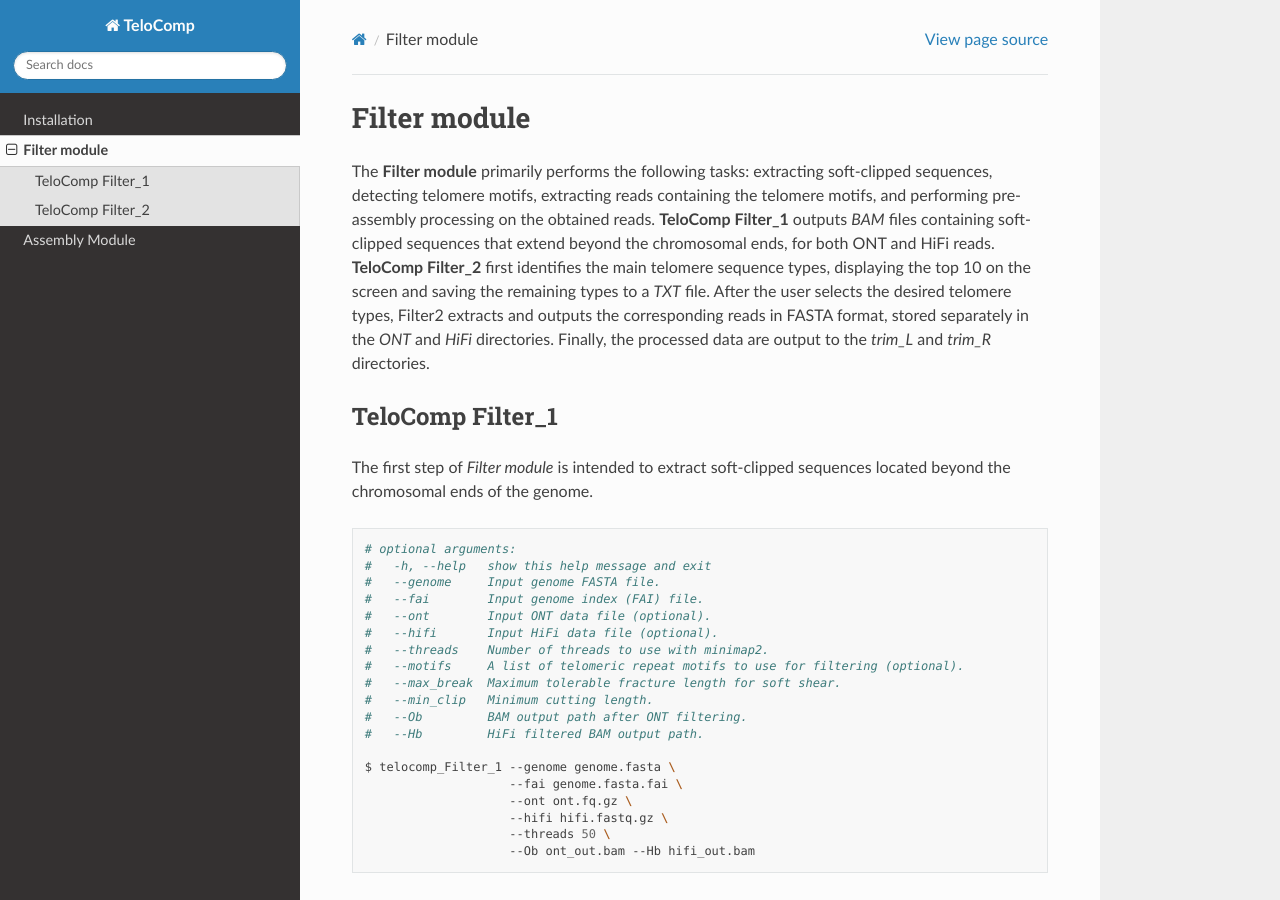
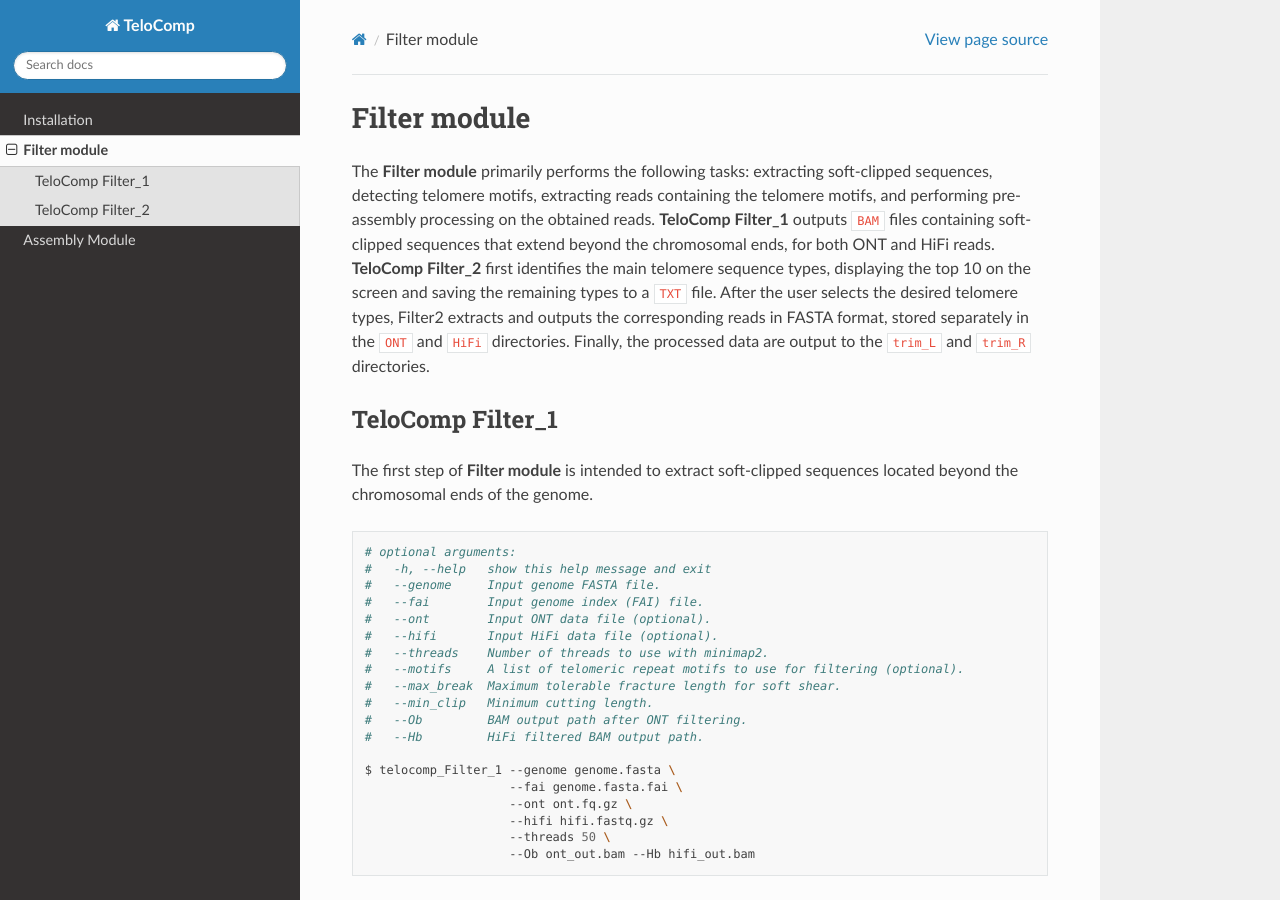
Before and after one commit to lxie-0709/TeloComp, a Sphinx documentation site: the page built from docs/content/Filter_module.rst, in a window 1280 px wide and 900 px high. Built offline with Sphinx 7.4.7 and the Read the Docs theme 3.1.0, drawn with Linux system fonts in a browser that asks for light colours.

```diff
--- a/docs/content/Filter_module.rst
+++ b/docs/content/Filter_module.rst
@@ -1,12 +1,12 @@
 Filter module
 =============
 
-The **Filter module** primarily performs the following tasks: extracting soft-clipped sequences, detecting telomere motifs, extracting reads containing the telomere motifs, and performing pre-assembly processing on the obtained reads. **TeloComp Filter_1** outputs `BAM` files containing soft-clipped sequences that extend beyond the chromosomal ends, for both ONT and HiFi reads. **TeloComp Filter_2** first identifies the main telomere sequence types, displaying the top 10 on the screen and saving the remaining types to a `TXT` file. After the user selects the desired telomere types, Filter2 extracts and outputs the corresponding reads in FASTA format, stored separately in the `ONT` and `HiFi` directories. Finally, the processed data are output to the `trim_L` and `trim_R` directories.
+The **Filter module** primarily performs the following tasks: extracting soft-clipped sequences, detecting telomere motifs, extracting reads containing the telomere motifs, and performing pre-assembly processing on the obtained reads. **TeloComp Filter_1** outputs ``BAM`` files containing soft-clipped sequences that extend beyond the chromosomal ends, for both ONT and HiFi reads. **TeloComp Filter_2** first identifies the main telomere sequence types, displaying the top 10 on the screen and saving the remaining types to a ``TXT`` file. After the user selects the desired telomere types, Filter2 extracts and outputs the corresponding reads in FASTA format, stored separately in the ``ONT`` and ``HiFi`` directories. Finally, the processed data are output to the ``trim_L`` and ``trim_R`` directories.
 
 TeloComp Filter_1
 -----------------
 
-The first step of `Filter module` is intended to extract soft-clipped sequences located beyond the chromosomal ends of the genome.
+The first step of **Filter module** is intended to extract soft-clipped sequences located beyond the chromosomal ends of the genome.
 
 .. code:: bash
 
@@ -34,7 +34,7 @@ The first step of `Filter module` is intended to extract soft-clipped sequences
 TeloComp Filter_2
 -----------------
 
-The second step of the `Filter module` is designed to detect, extract, and process reads containing the predefined telomere motifs of interest, starting with the import of the BAM file.
+The second step of the **Filter module** is designed to detect, extract, and process reads containing the predefined telomere motifs of interest, starting with the import of the BAM file.
 
 .. code:: bash
 
```
